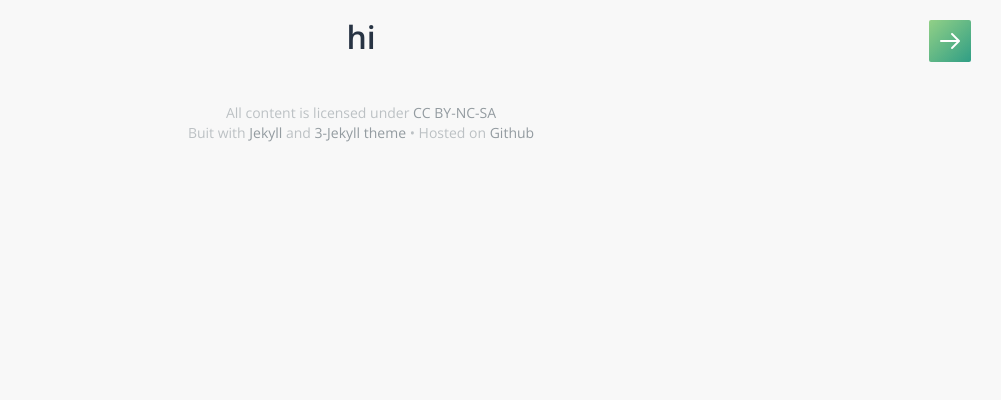
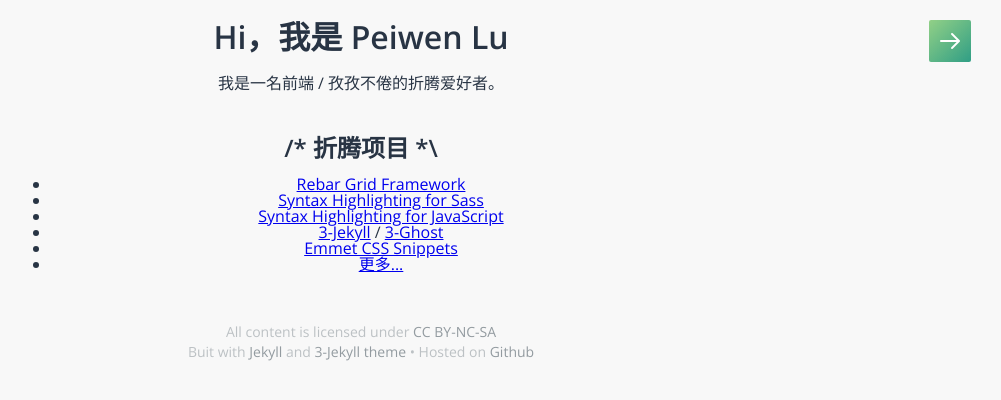
Before and after one commit to cpxxpc/cpxxpc.github.io, a Jekyll site: the page built from index.html, in a window 1280 px wide. Shown: the top 400 px of the page, without its empty margins (279-1280 px from the left). Built offline with Jekyll 4.4.1, drawn with Linux system fonts in a browser that asks for light colours; some web fonts are replaced.

Commit message:
Update index.html

```diff
--- a/index.html
+++ b/index.html
@@ -2,5 +2,15 @@
 layout: default
 ---
 <div id="home" class="container">
-  <h1>hi</h1>
+  <h1>Hi，我是 Peiwen Lu</h1>
+  <p>我是一名前端 / 孜孜不倦的折腾爱好者。</p>
+  <h2>/* 折腾项目 *\</h2>
+  <ul>
+    <li><a href="http://rebar.io" target="_blank">Rebar Grid Framework</a></li>
+    <li><a href="https://github.com/P233/Syntax-highlighting-for-Sass" target="_blank">Syntax Highlighting for Sass</a></li>
+    <li><a href="https://github.com/P233/Syntax-highlighting-for-JavaScript" target="_blank">Syntax Highlighting for JavaScript</a></li>
+    <li><a href="https://github.com/P233/3-Jekyll" target="_blank">3-Jekyll</a> <span>/</span> <a href="https://github.com/P233/3-Ghost" target="_blank">3-Ghost</a></li>
+    <li><a href="http://p233.github.io/Emmet-Css-Snippets-for-Sublime-Text-2/" target="_blank">Emmet CSS Snippets</a></li>
+    <li><a href="https://github.com/P233?tab=repositories" target="_blank">更多...</a></li>
+  </ul>
 </div>
```
